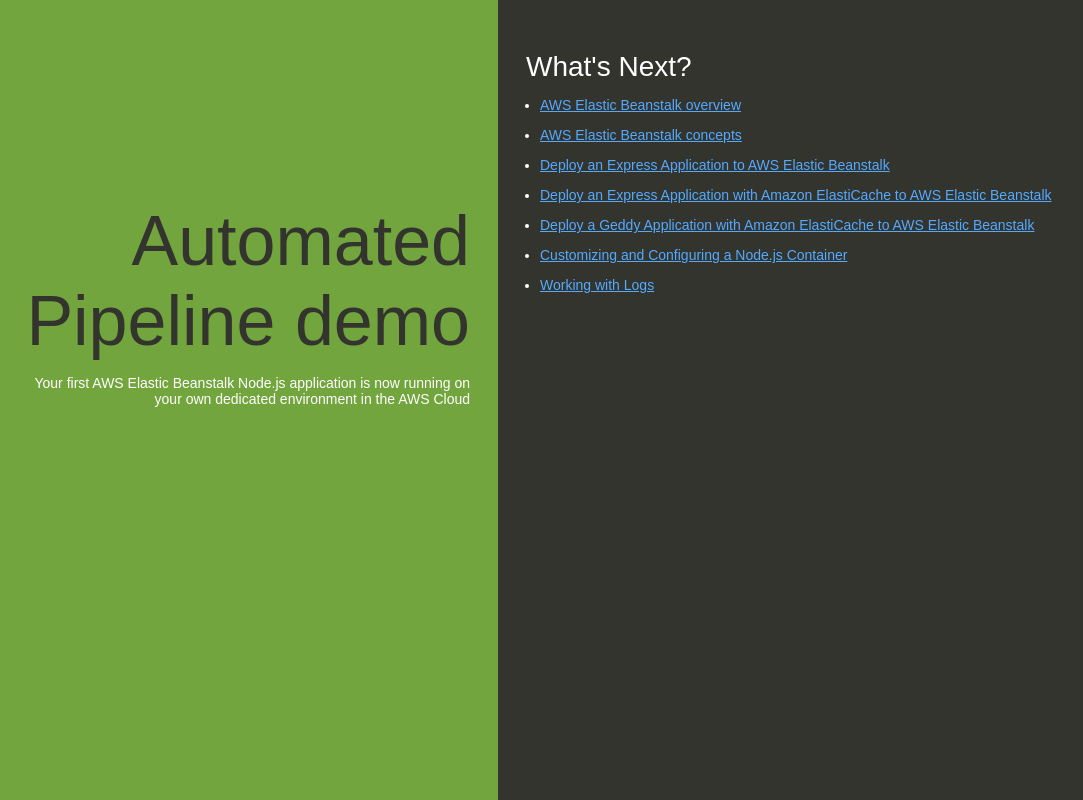
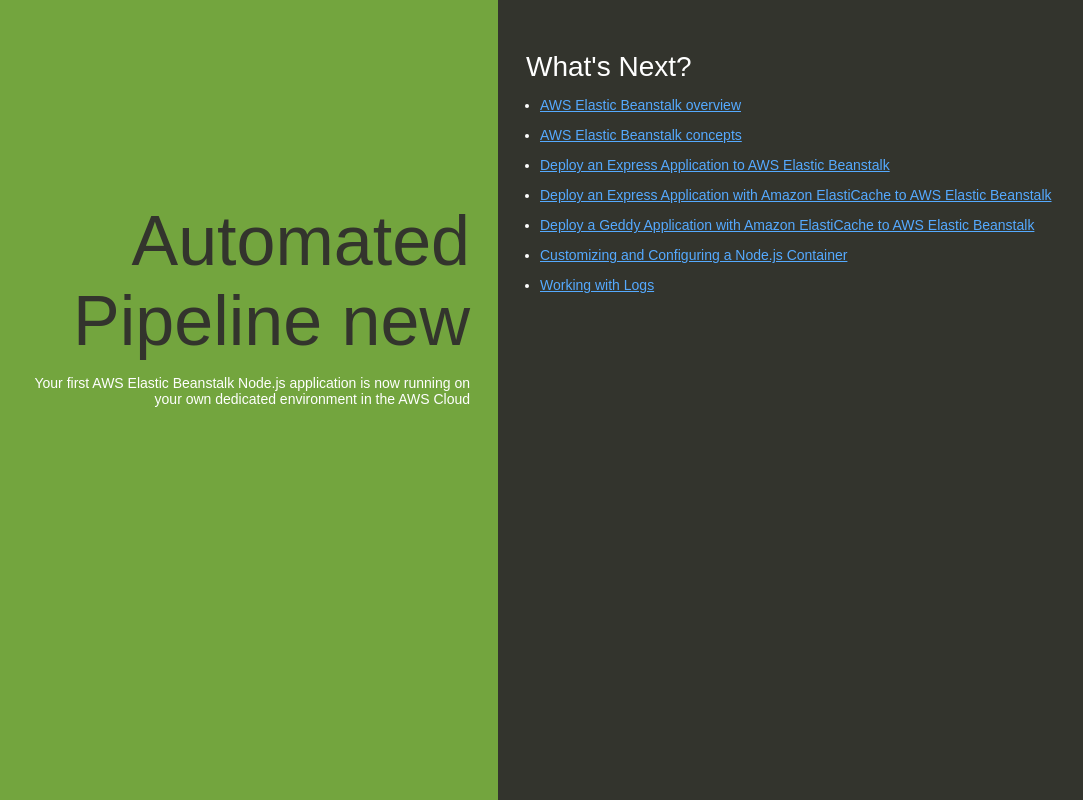
Before and after one commit to nishagulumkar06/repository06, a website: page index.html in a window 1280 px wide. Shown: the whole page, without its empty margins (142-1225 px from the left). Drawn offline with Linux system fonts and the light colour scheme.

Commit message:
Add files via upload

```diff
--- a/index.html
+++ b/index.html
@@ -74,7 +74,7 @@
   </head>
   <body>
     <div class="textColumn">
-      <h1>Automated Pipeline demo</h1>
+      <h1>Automated Pipeline new</h1>
       <p>Your first AWS Elastic Beanstalk Node.js application is now running on your own dedicated environment in the AWS Cloud</p>
     </div>
     <div class="linksColumn">
```
